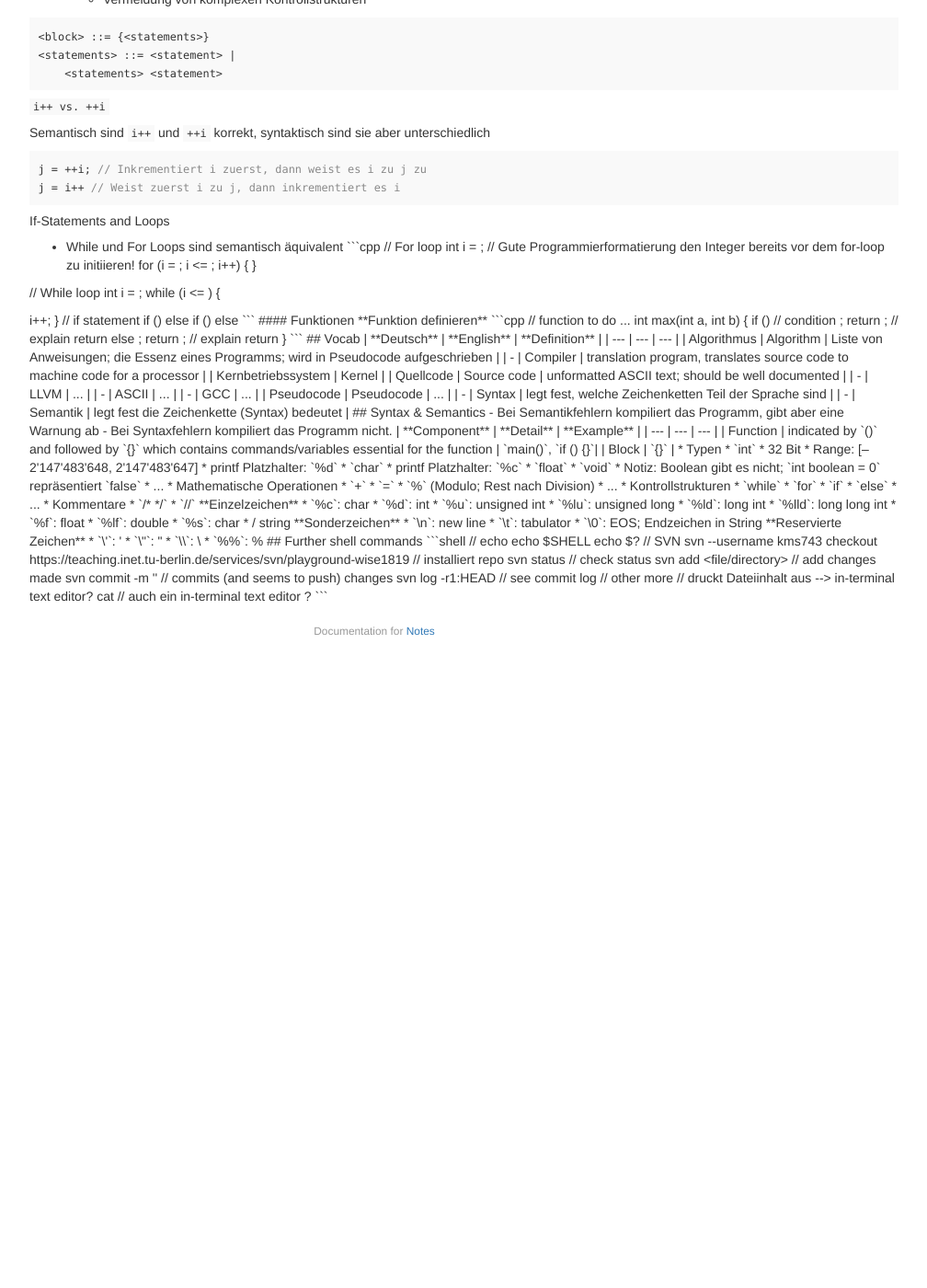
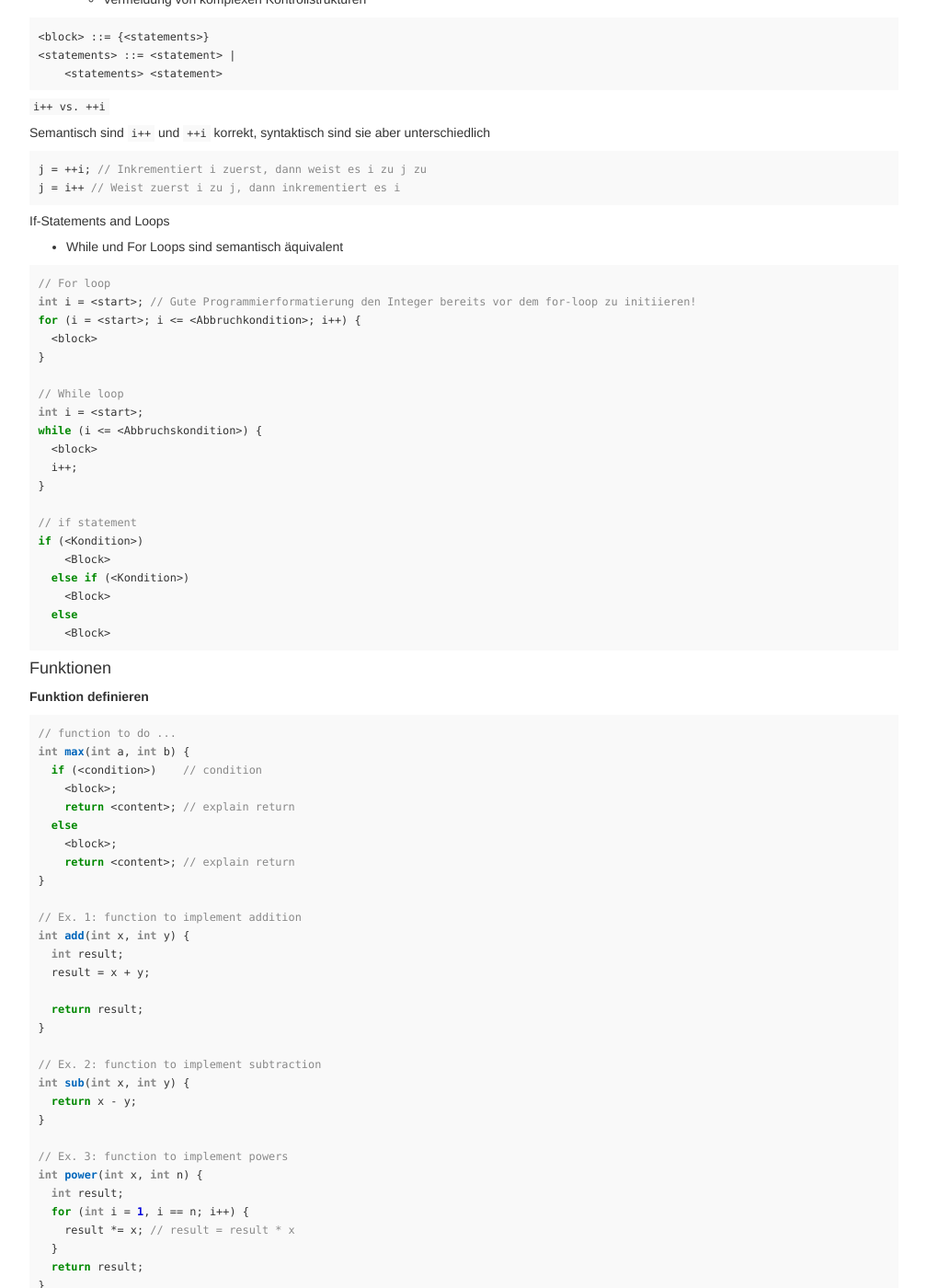
Before and after one commit to kajaschmidt/notes, a Jekyll site: the page built from _posts/2018-10-15-c-crash-course.md, in a window 1280 px wide and 1400 px high, scrolled down 2064 px. Shown: the whole window at 92% size, without its empty margins (233-1241 px from the left). Built offline with Jekyll 4.4.1, drawn with Linux system fonts in a browser that asks for light colours; before the commit the page ends 2779 px from its top, so only the background shows below that; some of the changed text lies outside the part shown.

Commit message:
add changes to notes from 18 oct 2018

````diff
--- a/_posts/2018-10-15-c-crash-course.md
+++ b/_posts/2018-10-15-c-crash-course.md
@@ -129,6 +129,7 @@ j = i++ // Weist zuerst i zu j, dann inkrementiert es i
 
 ##### If-Statements and Loops
 - While und For Loops sind semantisch äquivalent
+
 ```cpp
 // For loop
 int i = <start>; // Gute Programmierformatierung den Integer bereits vor dem for-loop zu initiieren!
@@ -164,7 +165,32 @@ int max(int a, int b) {
     <block>;
     return <content>; // explain return
 }
+
+// Ex. 1: function to implement addition
+int add(int x, int y) {
+  int result;
+  result = x + y;
+
+  return result;
+}
+
+// Ex. 2: function to implement subtraction
+int sub(int x, int y) {
+  return x - y;
+}
+
+// Ex. 3: function to implement powers
+int power(int x, int n) {
+  int result;
+  for (int i = 1, i == n; i++) {
+    result *= x; // result = result * x
+  }
+  return result;
+}
+
 ```
+
+
 
 ## Vocab
 | **Deutsch** | **English** | **Definition** |
````
